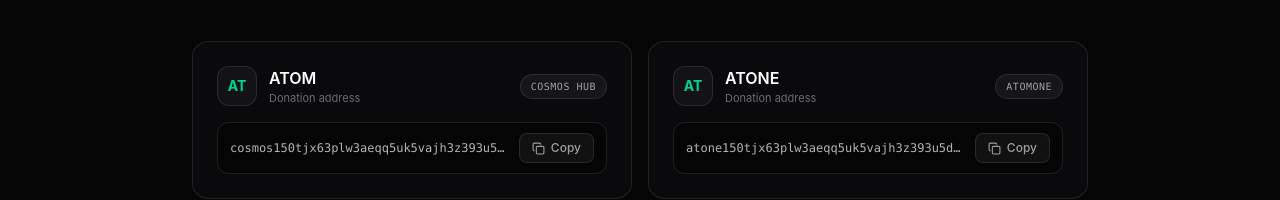
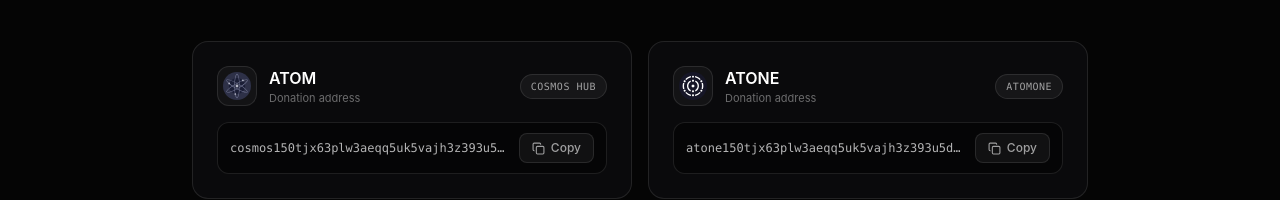
Before and after one commit to dintsen/trade-window, a Next.js app in the folder apps/web/: page / in a window 1280 px wide. Shown: the part 6917-7117 px from the top of the page. Built offline with nearby package versions, Linux system fonts and the light colour scheme; a web font is replaced by a local one.

Commit message:
fix: real logos in donation cards (ATOM=cosmos.svg, ATONE=atomone.svg)

```diff
--- a/apps/web/src/components/support/donation-card.tsx
+++ b/apps/web/src/components/support/donation-card.tsx
@@ -1,8 +1,14 @@
 "use client";
 
 import { useState } from "react";
+import Image from "next/image";
 import { Copy, Check } from "lucide-react";
 import { DonationWallet } from "@/lib/support/donations";
+
+const SYMBOL_LOGO: Record<string, string> = {
+  ATOM: "/assets/logos/cosmos.svg",
+  ATONE: "/assets/logos/atomone.svg",
+};
 
 export function DonationCard({ wallet }: { wallet: DonationWallet }) {
   const [copied, setCopied] = useState(false);
@@ -29,8 +35,12 @@
     <div className="flex-1 min-w-0 bg-[#0a0a0c] border border-white/10 hover:border-emerald-500/20 rounded-2xl p-6 transition-colors">
       <div className="flex items-center justify-between mb-4">
         <div className="flex items-center gap-3">
-          <div className="w-10 h-10 rounded-xl bg-white/[0.04] border border-white/10 flex items-center justify-center font-bold text-emerald-400 text-sm">
-            {wallet.symbol.slice(0, 2)}
+          <div className="w-10 h-10 rounded-xl bg-white/[0.04] border border-white/10 flex items-center justify-center overflow-hidden">
+            {SYMBOL_LOGO[wallet.symbol] ? (
+              <Image src={SYMBOL_LOGO[wallet.symbol]} alt={wallet.symbol} width={28} height={28} className="object-contain" />
+            ) : (
+              <span className="font-bold text-emerald-400 text-sm">{wallet.symbol.slice(0, 2)}</span>
+            )}
           </div>
           <div>
             <div className="font-semibold text-white">{wallet.symbol}</div>
```
